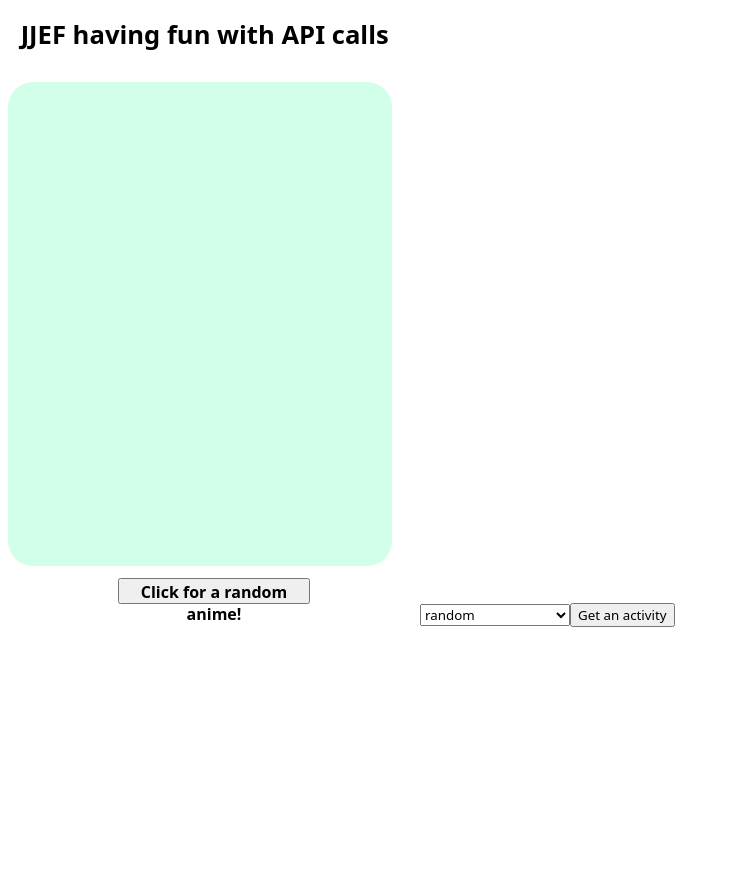
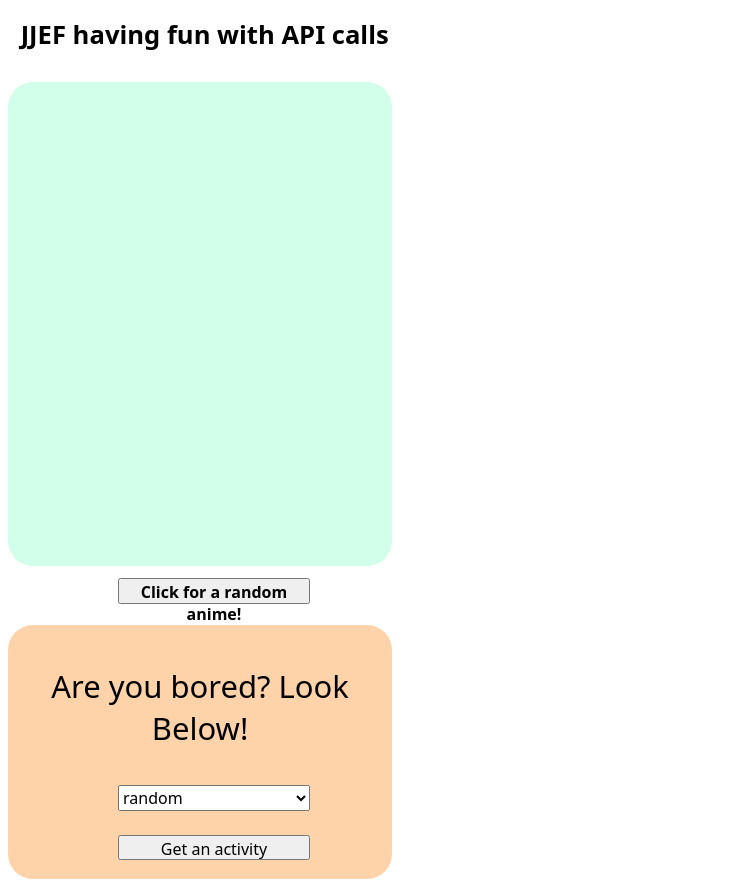
Before and after one commit to johnzhou1210/JJEFAPIApp, a React (Create React App) app: page / in a window 1280 px wide. Shown: the whole page, without its empty margins (0-730 px from the left). Before the commit the page ends 800 px from the top, so only its background shows below. Built offline with nearby package versions, Linux system fonts and the light colour scheme.

Commit message:
modified style to match other api card

```diff
--- a/src/GetThingsToDo.js
+++ b/src/GetThingsToDo.js
@@ -1,4 +1,5 @@
 import { useState, useEffect } from 'react';
+import "./styles.css";
 
 function GetThingsToDo() {
   const [boredJSONData, setboredJSONData] = useState({
@@ -32,9 +33,14 @@ function GetThingsToDo() {
   }
 
   return (
-    <>
-      {activity && <p>{activity}</p>}
-      <select onChange={changeSelection} value={typeInput}>
+    <div className="card-short">
+      <div className="card-title">
+        Are you bored? Look Below!
+      </div>
+      <div className="card-description-center">
+        {activity && <p>{activity}</p>}
+      </div>
+      <select className="card-large-button" onChange={changeSelection} value={typeInput}>
           <option value="">random</option>
           <option value="education">learning</option>
           <option value="recreational">for fun</option>
@@ -46,8 +52,8 @@ function GetThingsToDo() {
           <option value="music">music</option>
           <option value="busywork">if you're really bored</option>
       </select>
-      <button onClick={() => {handleGetActivity()}}>Get an activity</button>
-    </>
+      <button className="card-large-button" onClick={() => {handleGetActivity()}}>Get an activity</button>
+    </div>
   )
 }
 
--- a/src/styles.css
+++ b/src/styles.css
@@ -43,3 +43,22 @@
   font-size: calc(15px + 2vmin);
   padding: 3dvh;
 }
+
+.card-short {
+  padding-top: 2dvh;
+  padding-bottom: 2.5dvh;
+  display: flexbox;
+  text-align: center;
+  width: 30vw;
+  height: 17vw;
+  background-color: rgb(255, 211, 170);
+  word-wrap: break-word;
+  overflow: auto;
+  border-radius: 25px;
+}
+
+.card-description-short {
+  padding: 3dvh;
+  text-align: middle;
+  text-indent: 1vw;
+}
```
